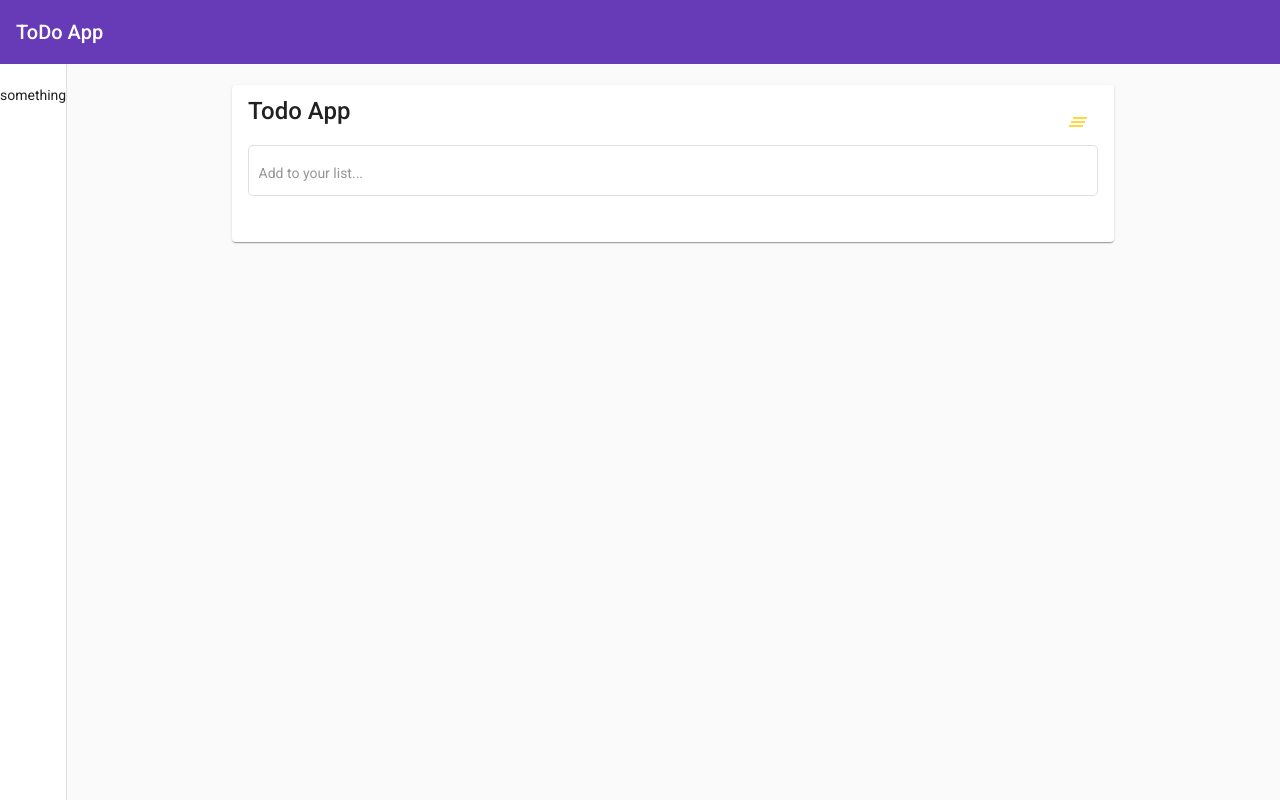
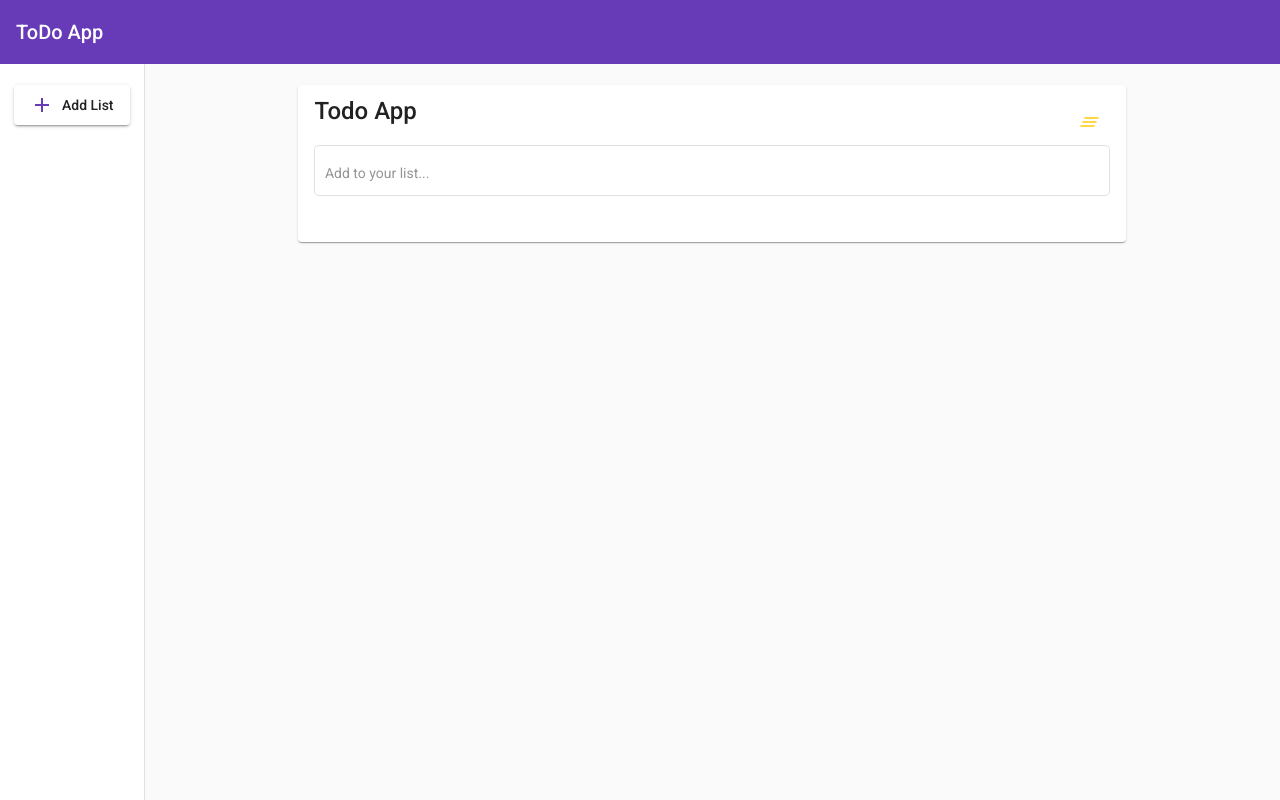
Before and after one commit to newmankyle/angular-todo-app, an Angular app: page / in a window 1280 px wide. Built offline with nearby package versions, Linux system fonts and the light colour scheme.

Commit message:
adds list button. No functionality yet

```diff
--- a/src/app/app.component.html
+++ b/src/app/app.component.html
@@ -3,7 +3,16 @@
 </mat-toolbar>
 
 <mat-drawer-container>
-  <mat-drawer mode="side" opened><div>something</div></mat-drawer>
+  <mat-drawer mode="side" opened>
+    <div>
+      <button mat-raised-button class="button-list-add">
+        <span flexLayout="row" fxLayoutGap="8px" fxLayoutAlign="space-between">
+          <mat-icon color="primary">add</mat-icon>
+          <span class="mat-body-2">Add List</span>
+        </span>
+      </button>
+    </div>
+  </mat-drawer>
   <mat-drawer-content>
     <mat-card class="container">
       <custom-card-header></custom-card-header>
--- a/src/styles.css
+++ b/src/styles.css
@@ -4,6 +4,11 @@
 .mat-drawer-content > *,
 .mat-drawer-inner-container > * {
   margin-top: 1.5em;
+}
+
+.mat-drawer-inner-container > * {
+  margin-left: 1em;
+  margin-right: 1em;
 }
 
 .mat-drawer-container {
@@ -28,3 +33,8 @@ body {
 .todo-input {
   width: 100%;
 }
+
+button.button-list-add {
+  padding-top: 8px;
+  padding-bottom: 8px;
+}
```
